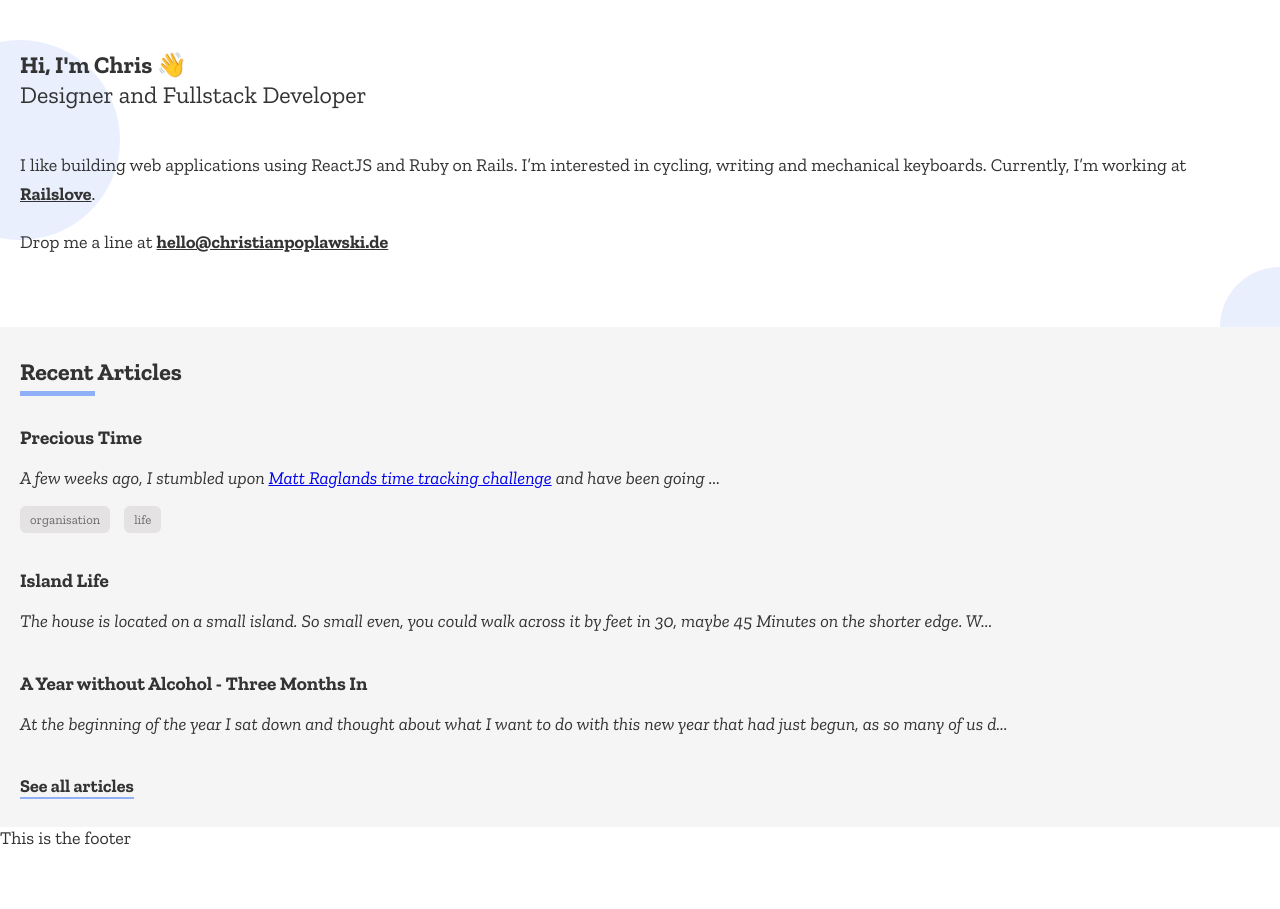
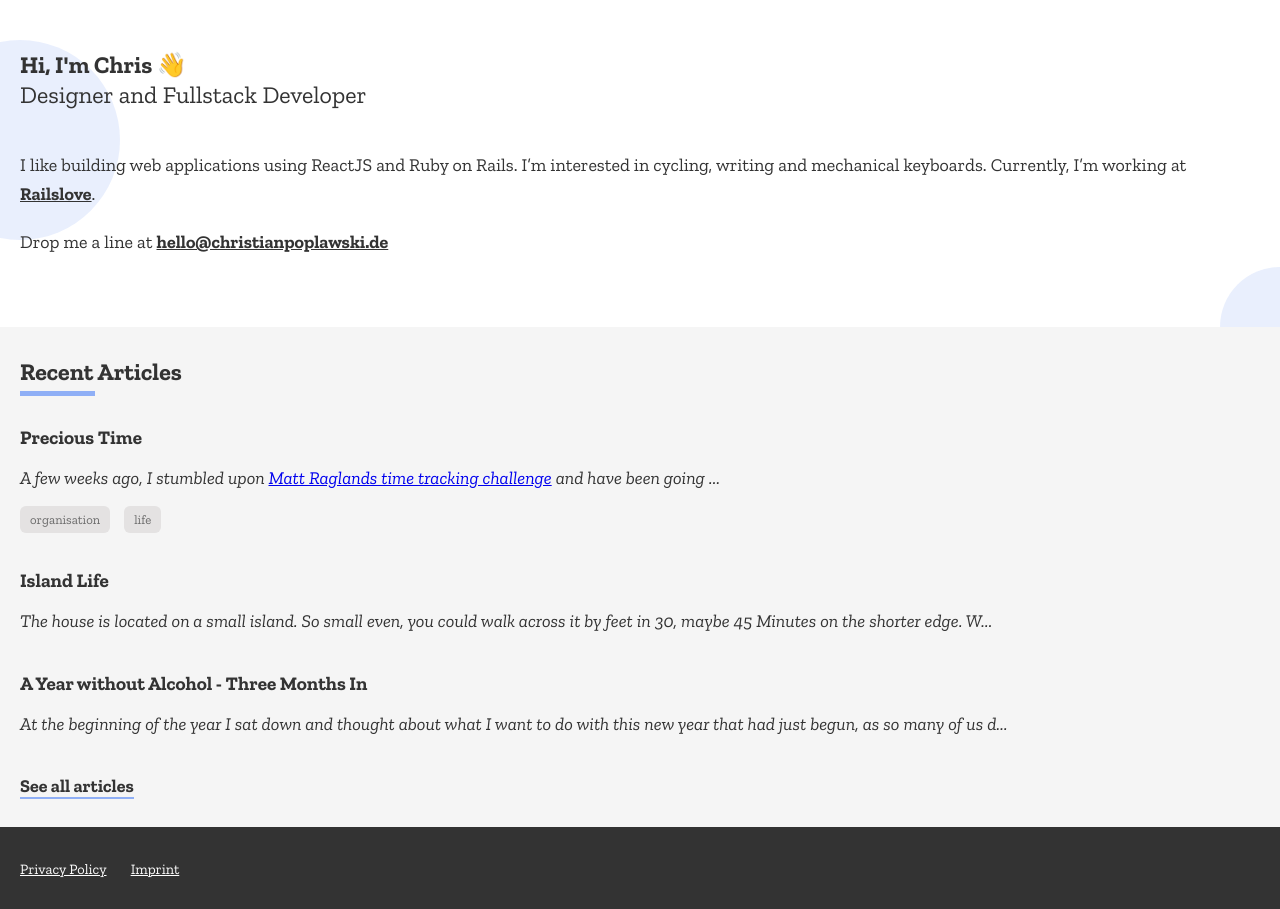
Before and after one commit to Plsr/website_dep, a Jekyll site: the page built from index.html, in a window 1280 px wide. Built offline with Jekyll 4.4.1, drawn with Linux system fonts in a browser that asks for light colours.

Commit message:
Add footer

```diff
--- a/_includes/footer.html
+++ b/_includes/footer.html
@@ -1,4 +1,11 @@
-  <footer>
-    This is the footer
+  <footer class="bFooter">
+    <ul class="aLinkList">
+      <li class="aLinkList-item">
+        <a href="/privacy-policy">Privacy Policy</a>
+      </li>
+      <li class="aLinkList-item">
+        <a href="/imprint">Imprint</a>
+      </li>
+    </ul>
   </footer>
 </html>
--- a/_sass/application.sass
+++ b/_sass/application.sass
@@ -5,7 +5,9 @@
 // Atoms
 @import 'atoms/article_preview'
 @import 'atoms/tag'
+@import 'atoms/link_list'
 
 // Blocks
 @import 'blocks/intro_section'
 @import 'blocks/article_recommendations'
+@import 'blocks/footer'
--- /dev/null
+++ b/_sass/atoms/_link_list.sass
@@ -0,0 +1,16 @@
+.aLinkList
+  list-style-type: none
+  padding: 0
+  margin: 0
+
+  &-item
+    display: inline-block
+    margin-right: 20px
+    font-size: 0.9rem
+
+    &:last-child
+      margin-right: none
+
+    > a
+      text-decoration: underline
+      color: $white
--- a/_sass/base/_vars.sass
+++ b/_sass/base/_vars.sass
@@ -8,3 +8,4 @@ $base-color: #FF953E
 $light-grey: #F5F5F5
 $mid-grey: #E4E2E2
 $dark-grey: #6A6A6A
+$white: #FFFFFF
--- /dev/null
+++ b/_sass/blocks/_footer.sass
@@ -0,0 +1,4 @@
+.bFooter
+  background-color: $black
+  color: $white
+  padding: 30px 20px
```
